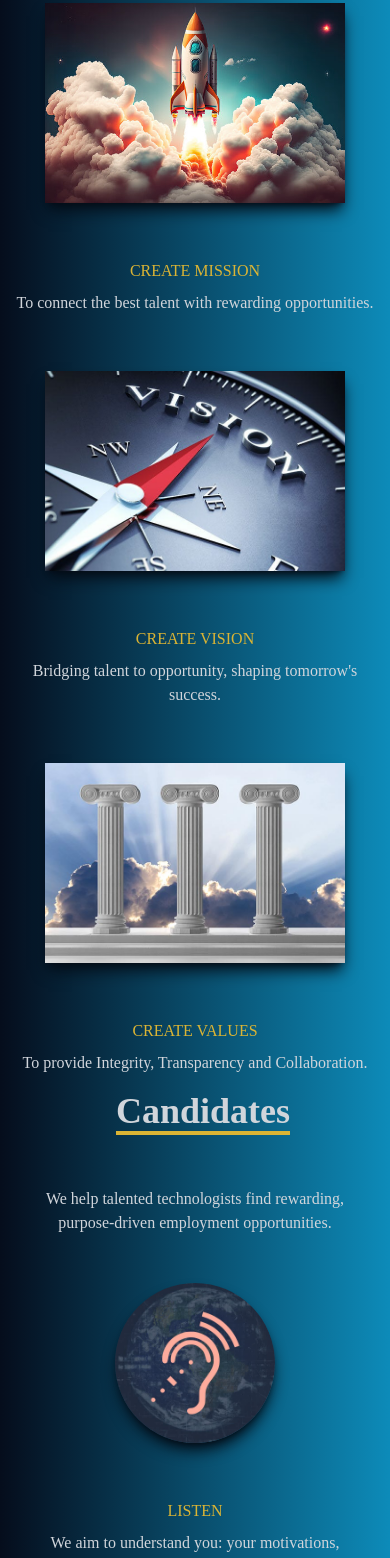
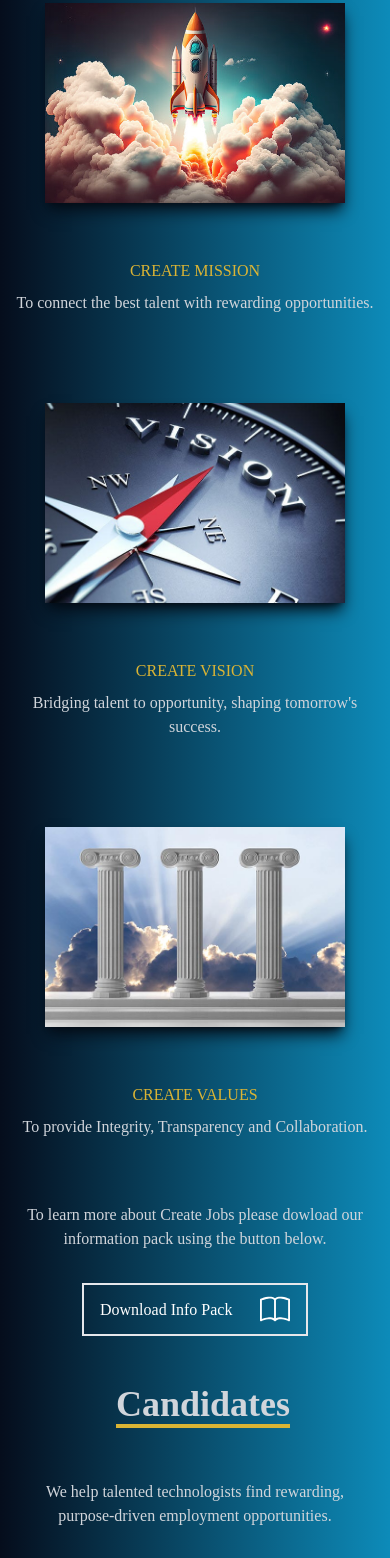
Before and after one commit to riz1ash786/create-jobs, a React (Create React App) app: page / in a window 390 px wide. Shown: the part 2457-4015 px from the top of the page. Built offline with nearby package versions, Linux system fonts and the light colour scheme.

Commit message:
added new download button which is hidden in desktop and appears in mobile only

```diff
--- a/src/components/Aim.jsx
+++ b/src/components/Aim.jsx
@@ -2,6 +2,8 @@ import React from 'react';
 import rocket from '../assets/rocket.png';
 import vision from '../assets/vision.png';
 import pillars from '../assets/pillars.png';
+import { BsBook } from "react-icons/bs";
+import pdf from "./create_jobs_info_pack.pdf"
 
 const Aim = () => {
   return (
@@ -29,25 +31,35 @@ const Aim = () => {
             style={{ backgroundImage: `url(${rocket})` }}
             className='shadow-lg shadow-[#040c16] mx-auto content-div mt-6 mb-6 hover:scale-110 duration-500'>
             </div>
-            <p className='pt-8 text-center text-[#dbb434]'>CREATE MISSION</p> <p className=' pt-2 text-center'>To connect the best talent with rewarding opportunities.</p>
+            <p className='pt-8 text-center text-[#dbb434]'>CREATE MISSION</p> <p className=' pt-2 pb-8 text-center'>To connect the best talent with rewarding opportunities.</p>
             </div>
             <div>
               <div
             style={{ backgroundImage: `url(${vision})` }}
             className='shadow-lg shadow-[#040c16] mx-auto content-div mt-6 mb-6 hover:scale-110 duration-500'>
             </div>
-            <p className='pt-8 text-center text-[#dbb434]'>CREATE VISION</p><p className='pt-2 text-center'>Bridging talent to opportunity, shaping tomorrow's success.</p>
+            <p className='pt-8 text-center text-[#dbb434]'>CREATE VISION</p><p className='pt-2 pb-8 text-center'>Bridging talent to opportunity, shaping tomorrow's success.</p>
             </div>
             <div>
             <div
             style={{ backgroundImage: `url(${pillars})` }}
             className='shadow-lg shadow-[#040c16] mx-auto content-div mt-6 mb-6 hover:scale-110 duration-500'>
             </div>
-            <p className='pt-8 text-center text-[#dbb434]'>CREATE VALUES</p><p className='pt-2 text-center'>To provide Integrity, Transparency and Collaboration.</p>
+            <p className='pt-8 text-center text-[#dbb434]'>CREATE VALUES</p><p className='pt-2 pb-8 text-center'>To provide Integrity, Transparency and Collaboration.</p>
             </div>
+          </div>
+          <div className='md:hidden'>
+            <p className='text-gray-300 pt-8 text-center'>To learn more about Create Jobs please dowload our information pack using the button below.</p>
+          <button className='text-white group border-2 hover:bg-[#dbb434] hover:border-[#dbb434] hover:text-[#000000] px-4 py-3 my-8 mx-auto items-center flex'>
+          <a
+              className='w-[190px] h-[25px] flex justify-between items-center'
+              href={pdf} download="Create Jobs Info Pack.pdf">Download Info Pack<BsBook size={30} />
+            </a>
+          </button>
           </div>
       </div>
     </div>
+
   );
 };
 
```
